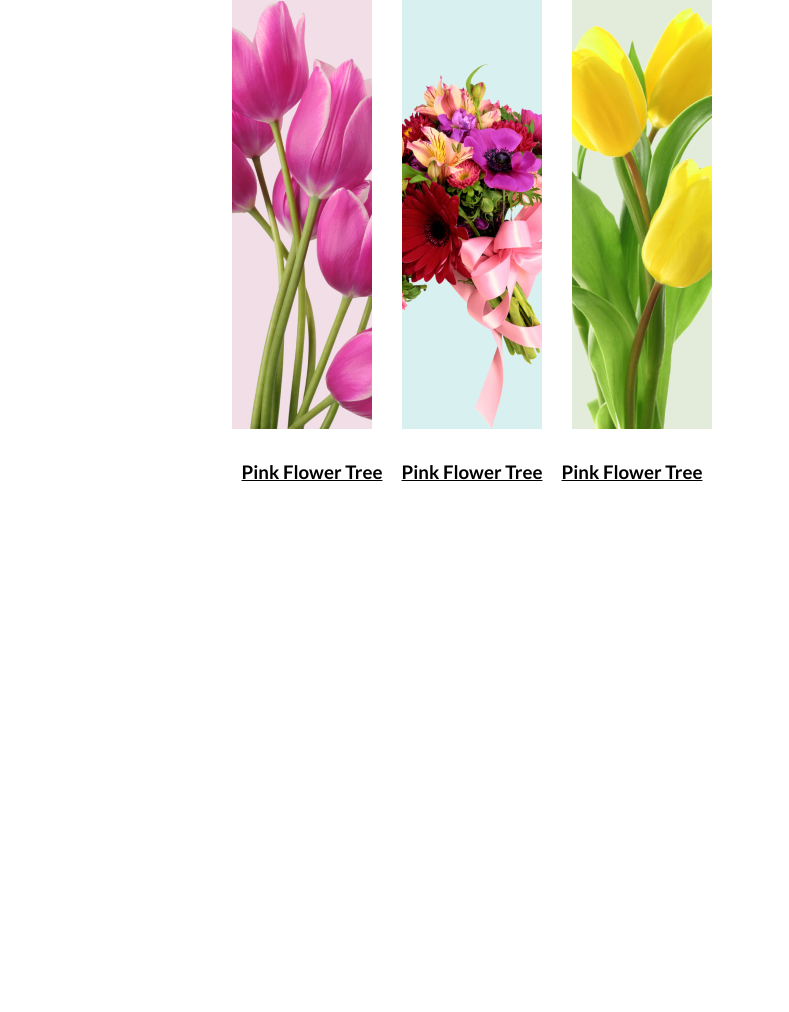
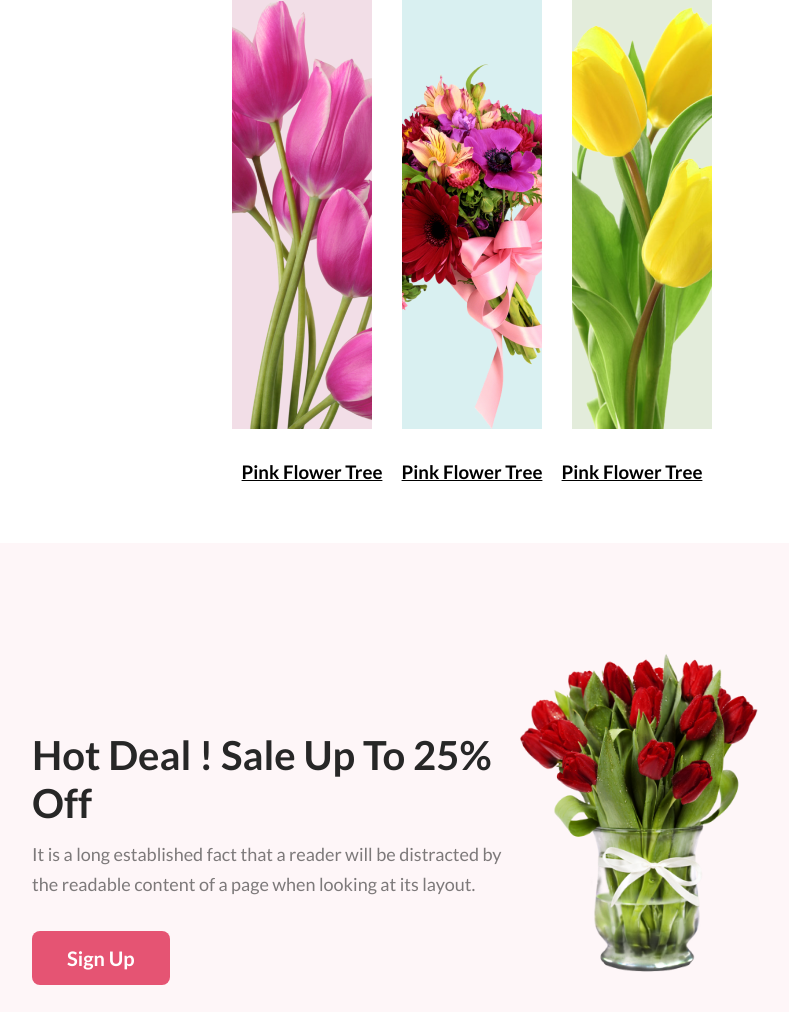
Before and after one commit to MdAbdurRahmanRifat/first-assignment-p-hero, a plain HTML site: page index.html in a window 1280 px wide. Shown: the part 1501-2513 px from the top of the page, without its empty margins (168-957 px from the left). Before the commit the page ends 1984 px from the top, so only its background shows below. Drawn offline with Linux system fonts and the light colour scheme; a web font is replaced by a local one.

Commit message:
another section by me

```diff
--- a/index.html
+++ b/index.html
@@ -46,29 +46,22 @@
         <div class="second-section-container">
           <!-- upper first div  -->
           <div class="featured-frist">
-    <h2 class="second-section-headline">
-        Our Featured Flowers
-    </h2>
+            <h2 class="second-section-headline">Our Featured Flowers</h2>
             <p class="second-section-paragraph">
-        It is a long established fact that a reader will be distracted by the readable content of a page when looking at its layout.
+              It is a long established fact that a reader will be distracted by
+              the readable content of a page when looking at its layout.
             </p>
           </div>
           <!-- upper first div end -->
           <!-- lower second div  -->
           <div class="featured-second">
             <!-- 1 st child  -->
-    <div class="featured-card-one">
-
-    </div>
+            <div class="featured-card-one"></div>
 
             <!-- 2nd child  -->
-    <div class="featured-card-two">
-
-    </div>
+            <div class="featured-card-two"></div>
             <!-- 3rd child  -->
-    <div class="featured-card-three">
-
-    </div>
+            <div class="featured-card-three"></div>
           </div>
           <!-- featured lower text  -->
           <div class="featured-lower-t-container">
@@ -83,6 +76,30 @@
           <!-- lower second div end  -->
         </div>
       </section>
+
+
+      <!-- third section st  -->
+
+      <section class="third-section">
+        <div class="hd-container">
+        <!-- left side div  -->
+        <div class="hd-left">
+            <h2 class="hd-heading">Hot Deal ! Sale Up To 25% Off</h2>
+
+
+            <p class="hd-paragraph">It is a long established fact that a reader will be distracted by the readable content of a page when looking at its layout.</p>
+            <button class="hd-btn">Sign Up</button>
+        </div>
+         <!-- left side div  end-->
+
+        <!-- right side div  -->
+        <div class="hd-right">
+            <img class="hdf" src="image/pngwing 8.png" alt="">
+        </div>
+        <!-- right side div  end-->
+    </div>
+    </section>
+      <!-- third section end  -->
     </main>
     <!-- main section end  -->
   </body>
--- a/style.css
+++ b/style.css
@@ -138,4 +138,55 @@ img {
 /* featured lower text end */
 /* lower second div end  */
 
+
+
+/* third section style st   */
+.third-section {
+    background: rgba(229, 84, 115, 0.05);
+    margin-top: 60px;
+  }
+  .hd-left{
+    margin-top: 160px;
+  }
+  .hd-container {
+    margin: 0 200px;
+    display: flex;
+    align-items: center;
+    justify-content: space-evenly;
+  }
+  .hd-heading {
+    color: #272727;
+    font-family: Lato;
+    font-size: 40px;
+    font-weight: 800;
+    margin-bottom: 12px;
+  }
+  .hd-paragraph {
+    color: rgba(39, 39, 39, 0.6);
+    text-align: left;
+    font-family: Lato;
+    font-size: 18px;
+    font-weight: 400;
+    line-height: 30px;
+    max-width: 594px;
+  }
+  .hd-btn {
+    border-radius: 8px;
+    background: #e55473;
+    padding: 15px 35px;
+    border: none;
+    color: #fff;
+    font-family: Lato;
+    font-size: 20px;
+    font-weight: 700;
+    margin-top: 32px;
+  }
+  .hdf {
+    width: 250px;
+    padding-bottom: 30px;
+    /* padding-top: 29px; */
+  }
+
+/* third section style end   */
+
 /* second section styling end  */
```
Lines whose indentation alone changed are shown as unchanged.
